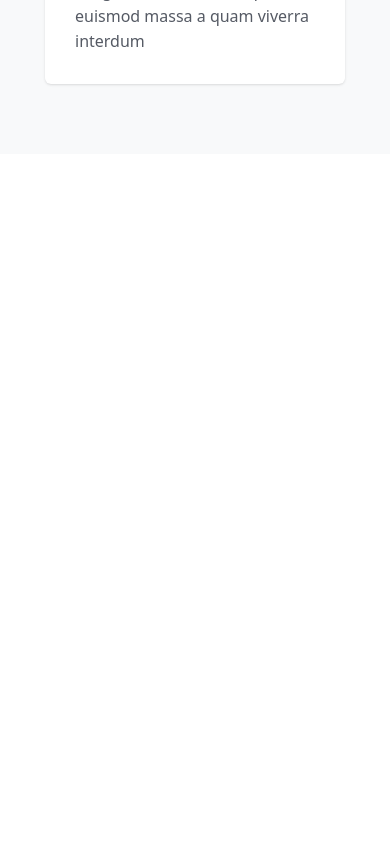
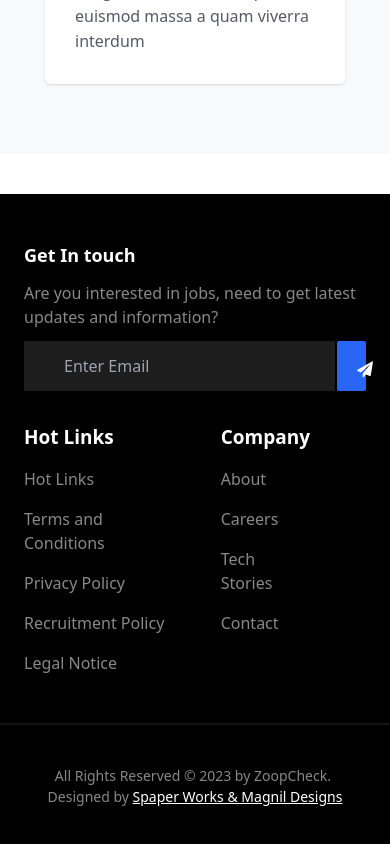
Before and after one commit to SkillFro/zoopcheck.web, a Nuxt app: page / in a window 390 px wide. Shown: the part 5243-6087 px from the top of the page. Before the commit the page ends 5437 px from the top, so only its background shows below. Built offline with nearby package versions, Linux system fonts and the light colour scheme.

Commit message:
feat:techsection

```diff
--- a/components/Footer.vue
+++ b/components/Footer.vue
@@ -1,7 +1,7 @@
 <template>
   <div class="bg-[#000000] opacity 0%">
-    <!-- <div class="block md:hidden">
-      <div class="p-4 px-6">
+    <div class="block md:hidden">
+      <div class="p-2 px-6">
         <div class="flex-wrap">
           <div class="flex flex-col gap-3">
             <h6 class="text-white text-[18px] font-semibold mt-10">
@@ -15,16 +15,16 @@
               <input
                 type="text"
                 placeholder="Enter Email"
-                class="text-[#1d1d1d] text-[16px] bg-[#1d1d1d] md:px-20 md:p-3 p-2 px-12"
+                class="text-[#1d1d1d] text-[16px] bg-[#1d1d1d] p-2 px-10"
               />
               <div class="bg-[#2966f4] w-[60px] h-[50px] rounded-sm relative">
                 <i
-                  class="text-white fa fa-paper-plane text-[14px] absolute p-5 pl-4"
+                  class="text-white fa fa-paper-plane text-[14px] absolute p-5"
                 ></i>
               </div>
             </div>
           </div>
-          <div class="flex flex-row-reverse flex-wrap gap-10 pr-5 mt-8">
+          <div class="flex flex-row-reverse gap-10 mt-8 pr-14">
             <div class="flex flex-col gap-4 mt-0">
               <h6 class="text-white text-[19px] font-semibold">Company</h6>
               <p
@@ -83,10 +83,10 @@
       <div class="flex flex-col items-center justify-center mt-10">
         <div class="w-full h-0.5 bg-[#131313]"></div>
         <div class="mt-10 mb-10">
-          <p class="text-[#888888] text-[16px]">
+          <p class="text-[#888888] text-[14px]">
             &nbsp; All Rights Reserved © 2023 by ZoopCheck.
           </p>
-          <p class="text-[#888888] text-[16px]">
+          <p class="text-[#888888] text-[14px]">
             Designed by
             <span
               class="cursor-pointer underline hover:text-[#2966f4] text-white"
@@ -96,7 +96,7 @@
           </p>
         </div>
       </div>
-    </div> -->
+    </div>
     <div class="hidden md:block">
       <div class="">
         <div class="flex gap-[70px] mt-5 justify-around items-center">
--- a/components/Card.vue
+++ b/components/TechBlog.vue
@@ -10,11 +10,11 @@
           <img
             :src="item.image"
             alt="image"
-            class="md:w-[456px] md:h-[304px] w-full px-4 md:px-0 rounded-t-md"
+            class="md:w-[456px] md:h-[304px] w-full rounded-t-md"
           />
         </div>
         <div
-          class="md:w-[456px] md:h-[206px] flex gap-3 p-5 xl:p-[30px] w-full flex-col bg-white rounded-b-md"
+          class="md:w-[456px] md:h-[206px] flex gap-3 p-2 xl:p-[30px] w-full flex-col bg-white rounded-b-md"
         >
           <h5 class="text-[#555a64] text-[16px]">{{ item.date }}</h5>
           <a
@@ -22,7 +22,7 @@
             class="text-[#212529] md:text-[24px] text-[20px] underline"
             >{{ item.link }}</a
           >
-          <p class="text-[#555a64] md:text-[18px] text-[12px]">
+          <p class="text-[#555a64] md:text-[18px] text-[16px]">
             {{ item.description }}
           </p>
         </div>
--- a/layouts/default.vue
+++ b/layouts/default.vue
@@ -3,7 +3,7 @@
     <Header />
     <slot></slot>
     <div class="mt-10">
-      <!-- <Footer /> -->
+      <Footer />
     </div>
   </div>
 </template>
--- a/pages/techstories.vue
+++ b/pages/techstories.vue
@@ -11,7 +11,7 @@
       ></div>
     </div>
     <div class="flex flex-col items-center justify-center gap-2">
-      <Card />
+      <TechBlog />
 
       <!-- <div class="flex flex-wrap items-center justify-around gap-10 mt-10">
         <div v-for="item in items" :key="item">
@@ -41,6 +41,8 @@
   </div>
 </template>
 <script>
+import TechBlog from "~/components/TechBlog.vue";
+
 export default {
   data() {
     return {};
```
Also changed, not shown: pages/contact.vue (added).
